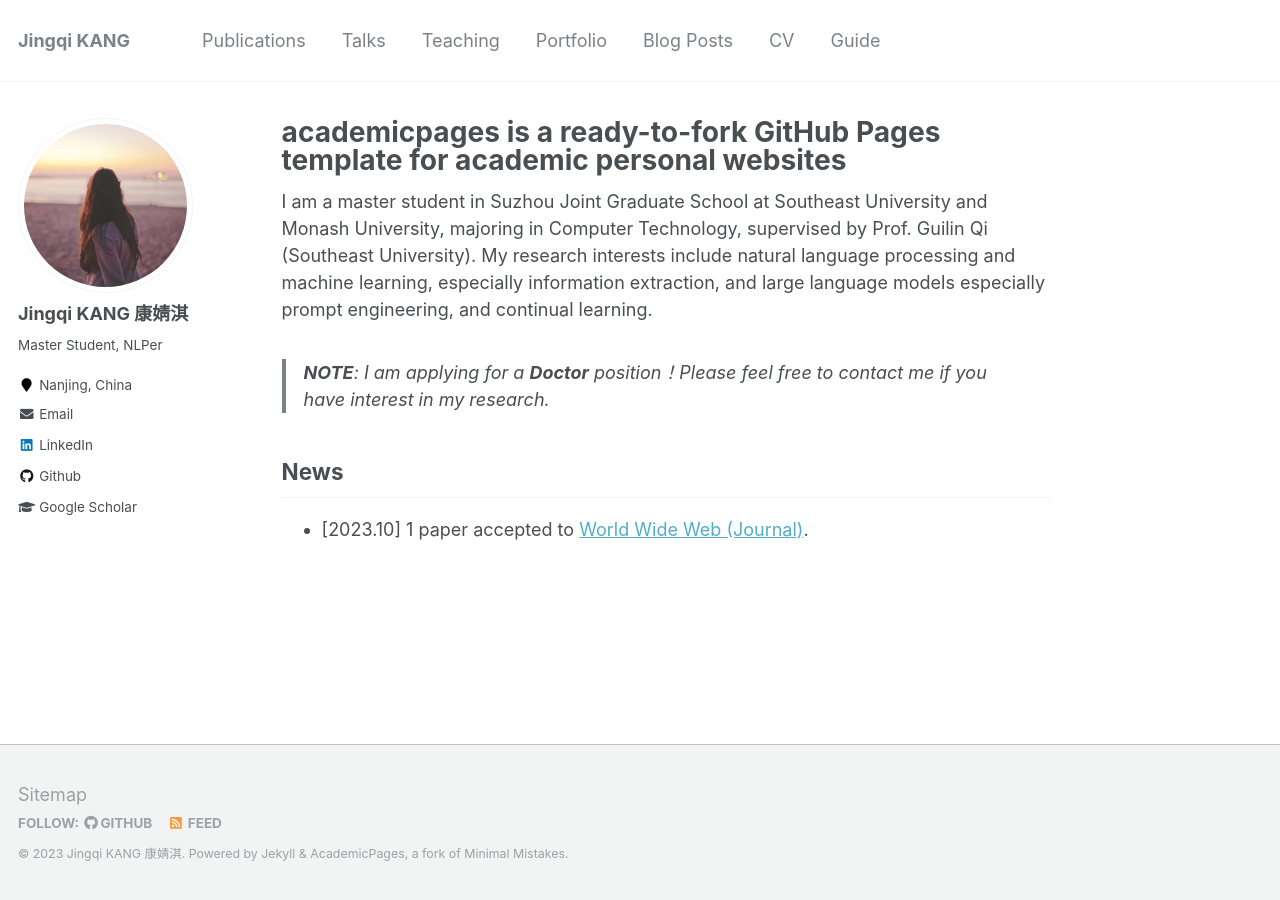
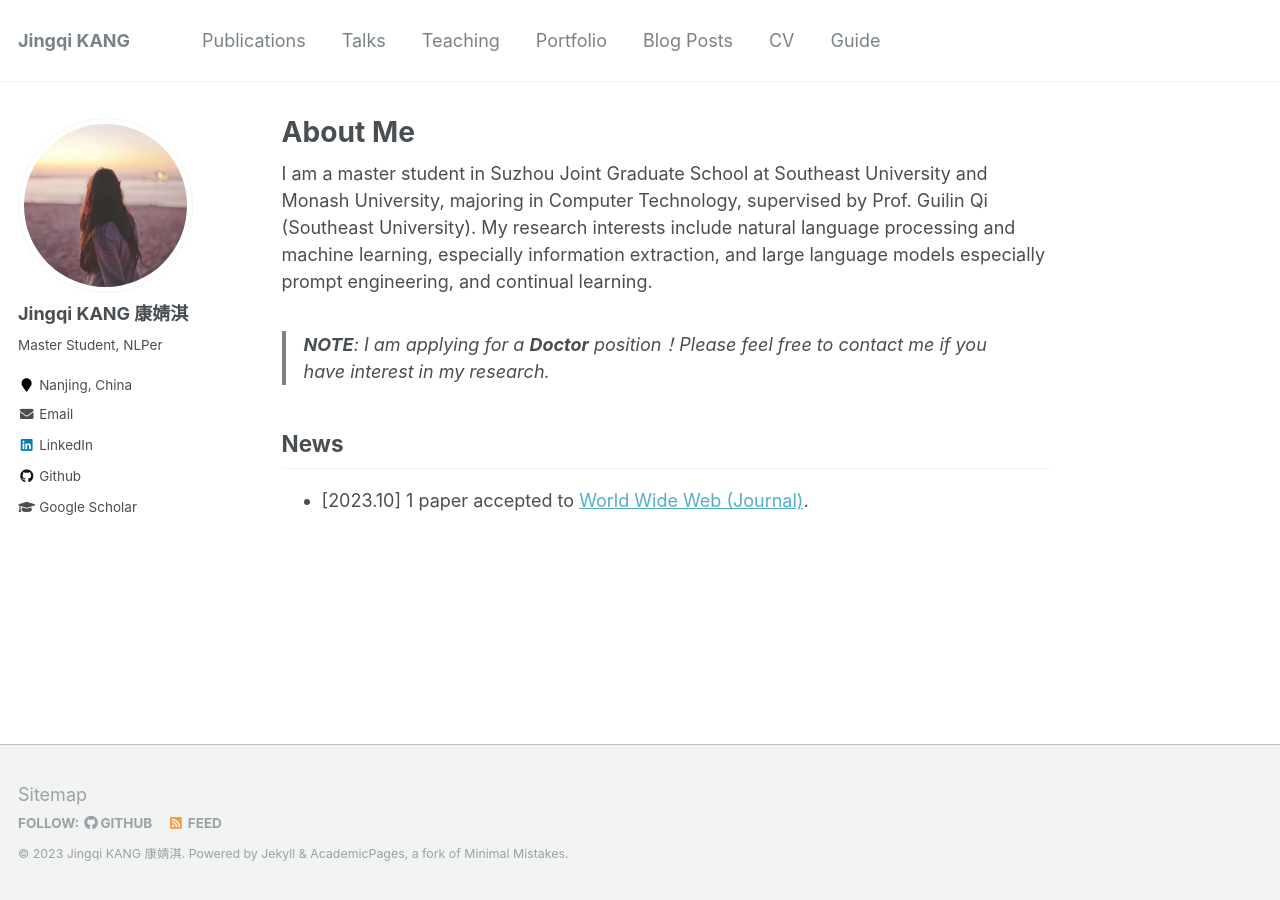
Before and after one commit to jodie-kang/jodie-kang.github.io, a Jekyll site: the page built from _pages/about.md, in a window 1280 px wide. Built offline with Jekyll 4.4.1, drawn with Linux system fonts in a browser that asks for light colours.

Commit message:
Update profile

```diff
--- a/_pages/about.md
+++ b/_pages/about.md
@@ -1,7 +1,7 @@
 ---
 permalink: /
-title: "academicpages is a ready-to-fork GitHub Pages template for academic personal websites"
-excerpt: "About me"
+title: "About Me"
+excerpt: "Homepage"
 author_profile: true
 redirect_from:
   - /about/
```
